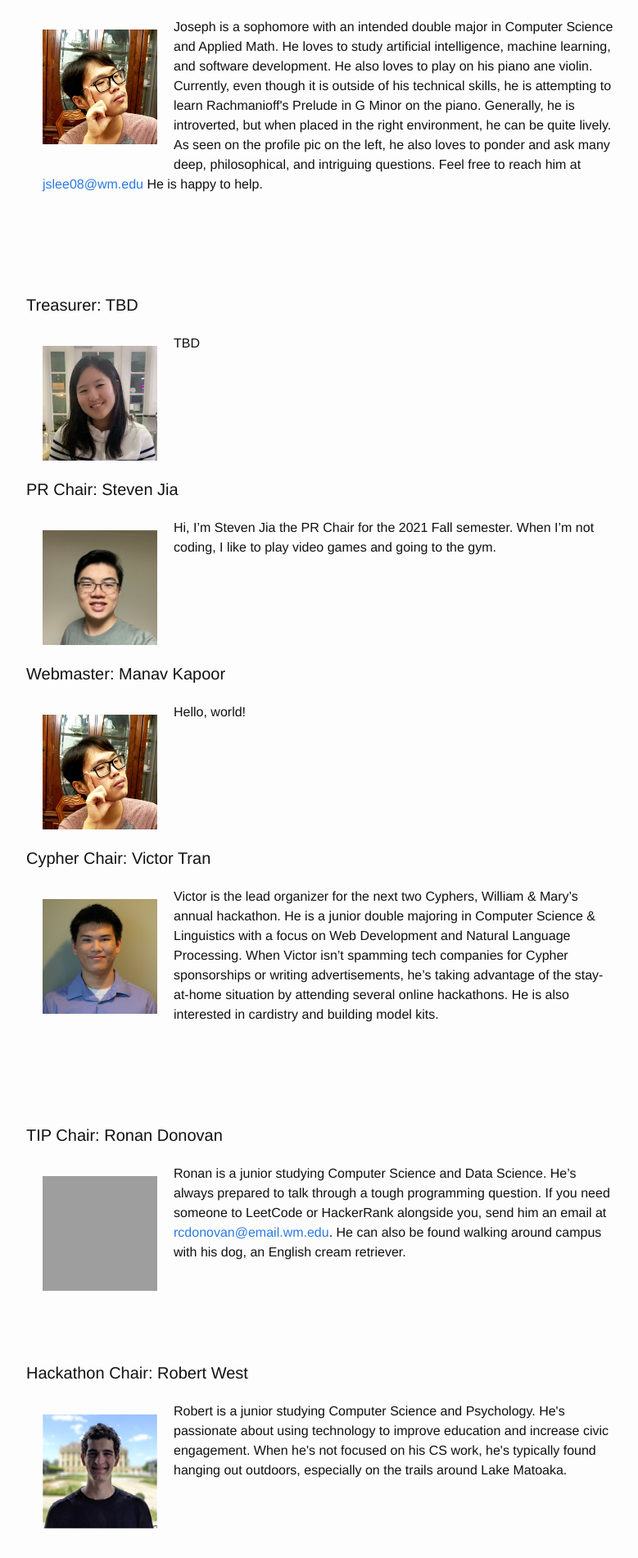
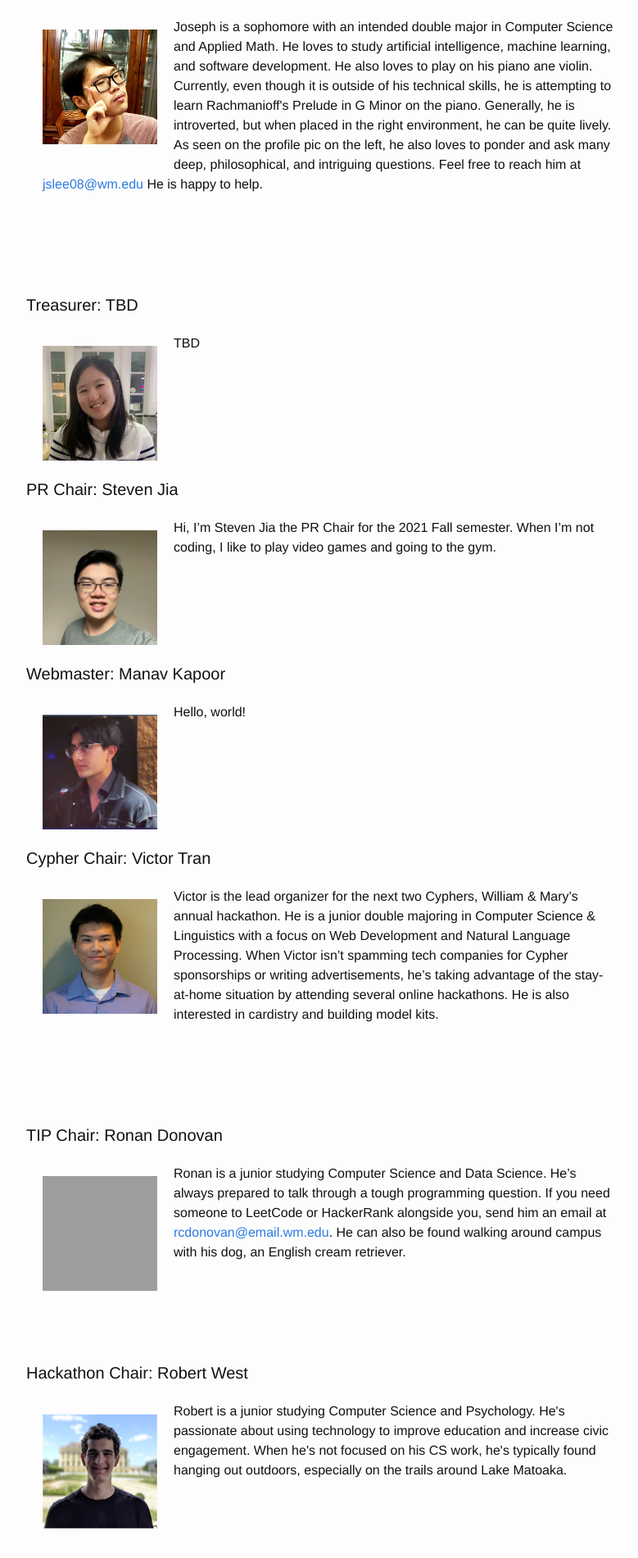
Before and after one commit to ACMWM/acmwm.github.io, a Jekyll site: the page built from _pages/officers.md, in a window 1280 px wide. Shown: the part 865-2766 px from the top of the page at 82% size, without its empty margins (238-1017 px from the left). Built offline with Jekyll 4.4.1, drawn with Linux system fonts in a browser that asks for light colours; grey boxes are pictures that could not be loaded.

Commit message:
Put Manav's photo as Wembaster

```diff
--- a/_config.yml
+++ b/_config.yml
@@ -61,7 +61,7 @@ officers:
 
   - job: Webmaster
     name: Manav Kapoor
-    pic: joseph.jpg
+    pic: manav.jpg
     bio: >
       Hello, world!
 
```
